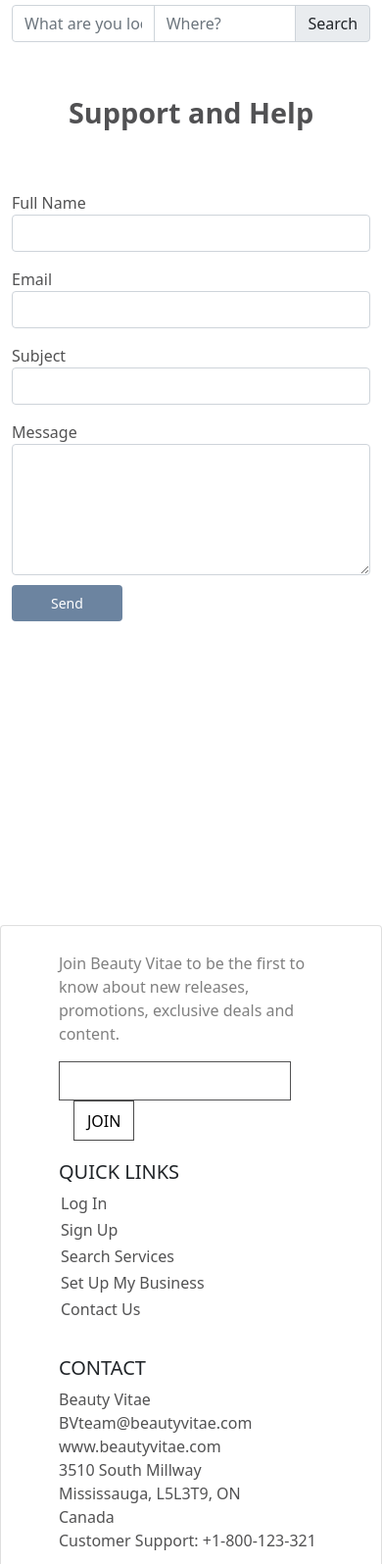
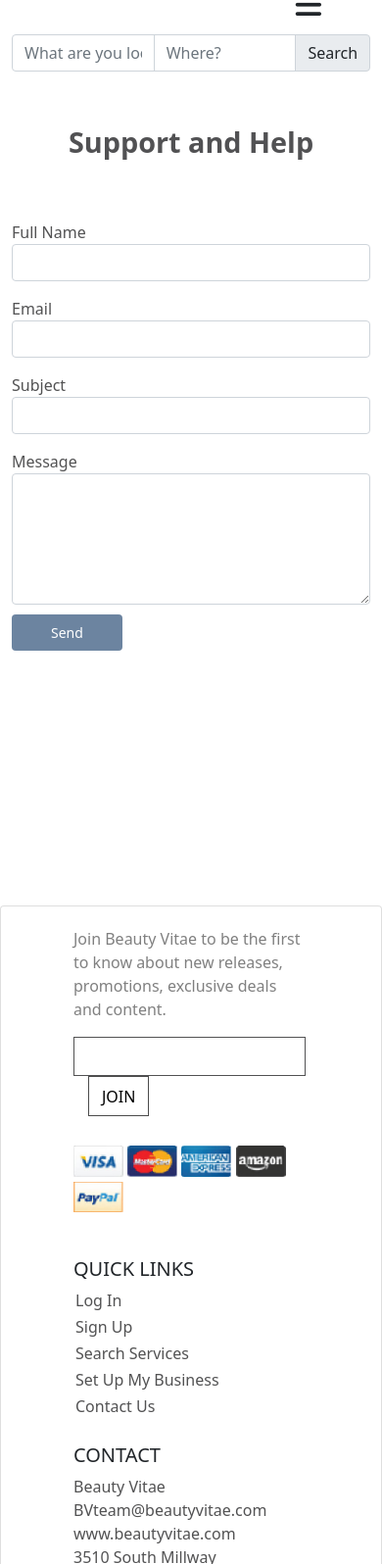
Before and after one commit to beingawaisali/simple-bootstrap-task, a plain HTML site: page index.html in a window 390 px wide. Shown: the part 107-1703 px from the top of the page at 98% size. Drawn offline with nearby package versions, Linux system fonts and the light colour scheme.

Commit message:
Footer
Added Payment Gateways

```diff
--- a/index.html
+++ b/index.html
@@ -12,7 +12,6 @@
         integrity="sha384-giJF6kkoqNQ00vy+HMDP7azOuL0xtbfIcaT9wjKHr8RbDVddVHyTfAAsrekwKmP1" crossorigin="anonymous">
     <link rel="preconnect" href="https://fonts.gstatic.com">
     <script src="script.js"></script>
-    <script type="text/javascript" src="jquery-1.7.2.min.js"></script>
     <script src="https://kit.fontawesome.com/367a320177.js"></script>
 </head>
 
@@ -27,15 +26,21 @@
                 </div>
                 <div class="col">
                 </div>
-                <div class="col" style="text-align: right;">
+                <div id="header-menus" style="text-align: right;">
                     <a href="#" class="header-links">Log In</a>
                     <a href="#" class="header-links">Sign Up</a>
                     <a href="#" class="header-links">Set Up My Business</a>
-                    <i class="fas fa-bars" id="menubar"></i>
+                    <i class="fas fa-bars" id="hamburger" onclick="toggleMenu()"></i>
+                    <!-- <P id="hamburger" onclick="toggleMenu()">test</P> -->
                 </div>
             </div>
         </header>
 
+        <!-- <div class="mobile-header">
+            <a href="#" class="header-links-mobile">Log In</a>
+            <a href="#" class="header-links-mobile">Sign Up</a>
+            <a href="#" class="header-links-mobile">Set Up My Business</a>
+        </div> -->
 
         <form>
 
@@ -89,8 +94,15 @@
                                 promotions, exclusive deals and
                                 content.</p>
                             <div class="subs-bar">
-                                <input type="text"/>
+                                <input type="text" />
                                 <button>JOIN</button>
+                            </div>
+                            <div class="payment-sec">
+                                <button class="payment-icons"></button>
+                                <button class="payment-icons"></button>
+                                <button class="payment-icons"></button>
+                                <button class="payment-icons"></button>
+                                <button class="payment-icons"></button>
                             </div>
                         </div>
                         <div class="footer-items">
--- a/script.js
+++ b/script.js
@@ -10,5 +10,3 @@
 //     alert("no bug");
 //     return;
 // };
-
-// validateForm();
--- a/style.css
+++ b/style.css
@@ -69,15 +69,50 @@ body {
     color: #222222;
     text-decoration: none;
     font-size: 1.1em;
-    margin-left: 30px;
+}
+.header-links-mobile {
+    color: #222222;
+    text-decoration: none;
+    font-size: 1.1em;
 }
 
 #header {
     margin: 40px 0px;
     font-size: 15px;
 }
-#menubar {
+#hamburger {
     display: none;
+}
+#header-menus {
+    display: flex;
+    justify-content: space-around;
+    align-items: center;
+    width: 350px;
+    flex-direction: row;
+}
+
+.mobile-header {
+    display: flex;
+    justify-content: center;
+    align-items: center;
+    flex-direction: column;
+    margin-bottom: 30px;
+    text-align: center;
+}
+.mobile-header a {
+    width: 100%;
+    padding: 5px 0px;
+    border-top: 0.5px solid #d8dce1;
+}
+.mobile-header a:nth-child(3) {
+    border-bottom: 0.5px solid #d8dce1;
+}
+
+.showMenu {
+    display: none;
+}
+.hideMenu {
+    display: flex;
 }
 #page-heading {
     padding: 55px 0px;
@@ -87,9 +122,8 @@ body {
 }
 
 .empty-space {
-    height: 300px;
+    height: 250px;
 }
-
 
 
 .footerbar {
@@ -128,7 +162,7 @@ body {
     margin: 10px;
     text-align: left;
     align-self: flex-start;
-    width: 270px;
+    width: 290px;
 }
 
 .subs-bar input {
@@ -145,6 +179,46 @@ body {
     background-color: #fff;
     color: #000;
 }
+.payment-sec {
+    margin: 30px 0px;
+}
+.payment-icons {
+    width: 51px;
+    height: 32px;
+    border: none;
+    background-color: white;
+}
+.payment-icons:nth-child(1){
+    /* background-color: none; */
+    background-image: url(visa1.png);
+    background-size: 100%;
+    background-repeat: no-repeat;
+}
+.payment-icons:nth-child(2){
+    /* background-color: none; */
+    background-image: url(master-card.png);
+    background-size: 100%;
+    background-repeat: no-repeat;
+}
+.payment-icons:nth-child(3){
+    /* background-color: none; */
+    background-image: url(american-express.png);
+    background-size: 100%;
+    background-repeat: no-repeat;
+}
+.payment-icons:nth-child(4){
+    /* background-color: none; */
+    background-image: url(amazon.png);
+    background-size: 100%;
+    background-repeat: no-repeat;
+}
+.payment-icons:nth-child(5){
+    /* background-color: none; */
+    background-image: url(paypal.png);
+    background-size: 100%;
+    background-repeat: no-repeat;
+}
+
 
 .quick-links ul li {
     list-style-type: none;
@@ -165,7 +239,9 @@ body {
     color: #525253;
     text-decoration: none;
 }
+.payment-icon {
 
+}
 .security-image {
     max-width: 250px;
 }
@@ -187,17 +263,35 @@ body {
         display: none;
     }
 }
-@media(max-width: 855px) {
+@media(max-width: 650px) {
     .header-links {
         display: none;
     }
     #header {
         margin: 15px 0px;
     }
-    #menubar {
+    #header-menus {
+        align-items: flex-end;
+        justify-content: flex-end;
+    }
+    #hamburger {
         display: inline-block;
         font-size: 2em;
+        margin-right: 10px;
     }
 }
 @media(max-width: 520px) {
 }
+@media(max-width:1400px) {
+    .footer-items {
+        margin: 5px;
+        width: 250px;
+    }
+}
+@media(max-width:1400px) {
+    .footer-items {
+        margin: 5px;
+        width: 240px;
+    }
+
+}
```
Also changed, not shown: Desktop Menu-01 - Copy.jpg (added), amazon.png (added), american-express.png (added), master card.png (added), master-card.png (added), paypal.png (added), visa1.png (added), 1 other file.
